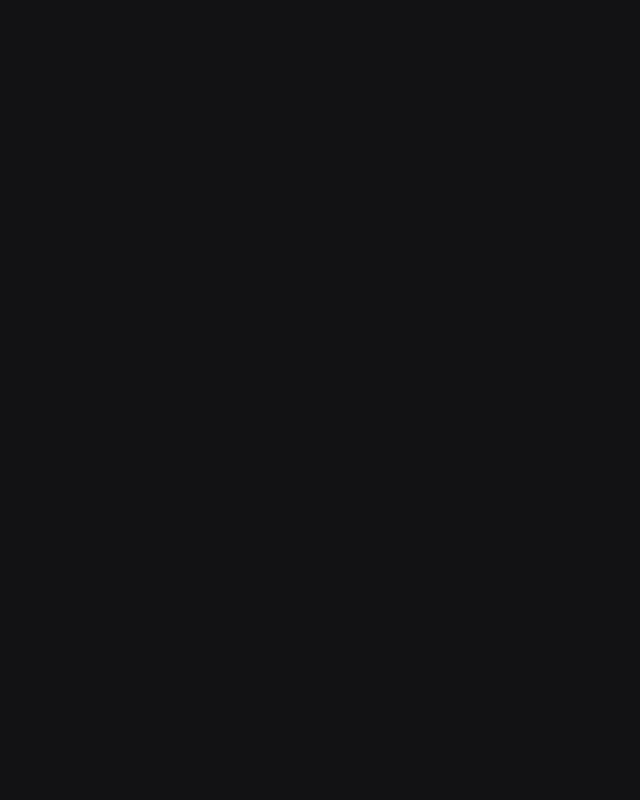
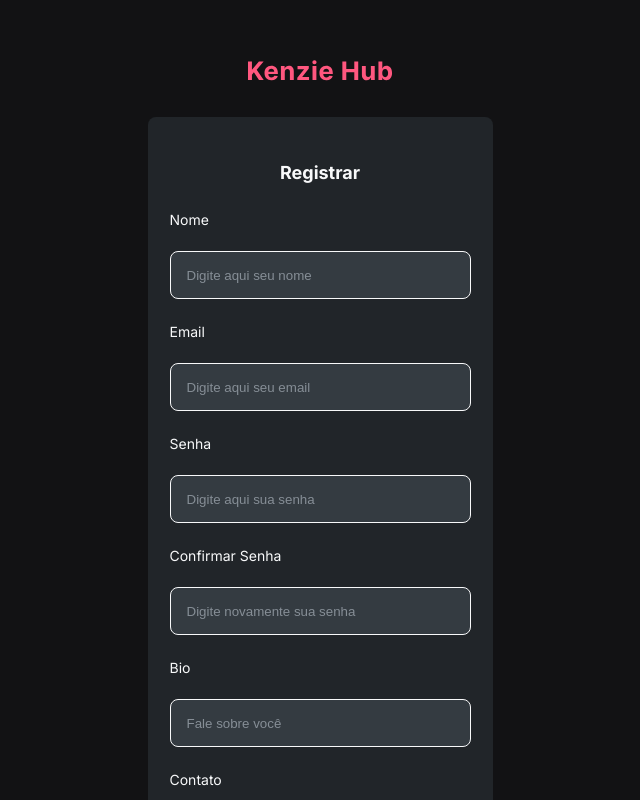
Before and after one commit to Kenzie-Academy-Brasil-Developers/react-entrega-kenzie-hub-Kenji-Sh, a React (Vite) app in the folder kenzie_hub/: page /signup in a window 1280 px wide. Before the commit this address had no page. Shown: the top 800 px of the page, without its empty margins (320-960 px from the left). Built offline with nearby package versions, Linux system fonts and the light colour scheme.

Commit message:
feat: add style

```diff
--- a/kenzie_hub/src/pages/Login/Login.jsx
+++ b/kenzie_hub/src/pages/Login/Login.jsx
@@ -1,13 +1,13 @@
+import { useNavigate } from "react-router-dom";
+
 import Logo from "@assets/Logo.svg";
-import {
-  Container,
-  Content,
-  AnimationContainer,
-} from "@pages/Login/Login.style";
+import { Container, Content, AnimationContainer } from "./Login.style";
 import Input from "@components/Input";
 import { Button } from "@components/Button";
 
 const Login = () => {
+  const navigate = useNavigate();
+
   return (
     <Container>
       <Content>
@@ -30,7 +30,7 @@ const Login = () => {
             <Button pinkSchema>Entrar</Button>
           </form>
           <p>Ainda não possui uma conta?</p>
-          <Button>Cadastre-se</Button>
+          <Button onClick={() => navigate("/signup")}>Cadastre-se</Button>
         </AnimationContainer>
       </Content>
     </Container>
--- /dev/null
+++ b/kenzie_hub/src/pages/Register/Register.jsx
@@ -0,0 +1,70 @@
+import { useNavigate } from "react-router-dom";
+
+import Logo from "@assets/Logo.svg";
+import { Container, Content, AnimationContainer } from "./Register.style";
+import Input from "@components/Input";
+import { Button } from "@components/Button";
+
+const Login = () => {
+  const navigate = useNavigate();
+
+  return (
+    <Container>
+      <Content>
+        <img src={Logo} alt="logo" />
+        <AnimationContainer>
+          <form>
+            <h1>Registrar</h1>
+            <Input
+              name="nome"
+              label="Nome"
+              placeholder="Digite aqui seu nome"
+              type="text"
+            />
+            <Input
+              name="email"
+              label="Email"
+              placeholder="Digite aqui seu email"
+              type="email"
+            />
+            <Input
+              name="password"
+              label="Senha"
+              placeholder="Digite aqui sua senha"
+              type="password"
+            />
+            <Input
+              name="passwordConfirm"
+              label="Confirmar Senha"
+              placeholder="Digite novamente sua senha"
+              type="password"
+            />
+            <Input
+              name="bio"
+              label="Bio"
+              placeholder="Fale sobre você"
+              type="text"
+            />
+            <Input
+              name="contact"
+              label="Contato"
+              placeholder="Opção de contato"
+              type="text"
+            />
+            <Input
+              name="password"
+              label="Selecionar módulo"
+              placeholder="Digite sua senha"
+              type="password"
+            />
+            <Button pinkSchema>Cadastrar</Button>
+          </form>
+          <p>Ainda não possui uma conta?</p>
+          <Button onClick={() => navigate("/")}>Cadastre-se</Button>
+        </AnimationContainer>
+      </Content>
+    </Container>
+  );
+};
+
+export default Login;
--- /dev/null
+++ b/kenzie_hub/src/pages/Register/Register.style.js
@@ -0,0 +1,53 @@
+import styled from "styled-components";
+
+export const Container = styled.div`
+  display: flex;
+  align-items: stretch;
+  height: 100vh;
+`;
+
+export const Content = styled.div`
+  display: flex;
+  flex-direction: column;
+  align-items: center;
+  width: 100%;
+  max-width: 369px;
+  margin: auto;
+  padding: 60px 12px;
+
+  img {
+    margin-bottom: 36px;
+  }
+`;
+
+export const AnimationContainer = styled.div`
+  display: flex;
+  flex-direction: column;
+  align-items: center;
+  width: 100%;
+  padding: 42px 22px;
+  gap: 22px;
+  border-radius: 8px;
+  background: var(--grey_3);
+
+  form {
+    display: flex;
+    flex-direction: column;
+    width: 100%;
+    gap: 22px;
+
+    h1 {
+      align-self: center;
+      font-size: 18px;
+      font-weight: 700;
+      line-height: 28px;
+    }
+  }
+
+  p {
+    font-size: 12px;
+    font-weight: 600;
+    line-height: 18px;
+    color: var(--grey_1);
+  }
+`;
--- /dev/null
+++ b/kenzie_hub/src/pages/Register/index.jsx
@@ -0,0 +1 @@
+export { default } from "./Register";
--- a/kenzie_hub/src/routes/router.jsx
+++ b/kenzie_hub/src/routes/router.jsx
@@ -1,10 +1,13 @@
 import { Routes, Route } from "react-router-dom";
-import Login from "../pages/Login/Login";
+import Login from "@pages/Login";
+import Register from "@pages/Register";
 
 export default () => {
   return (
     <Routes>
       <Route path="/" element={<Login />} />
+      <Route path="/signup" element={<Register />} />
+      <Route path="/dashboard" element={<Register />} />
     </Routes>
   );
 };
```
